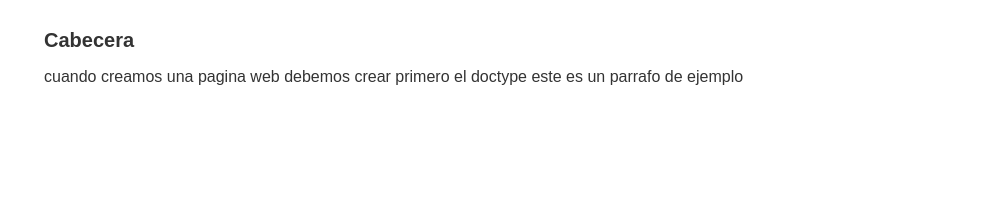
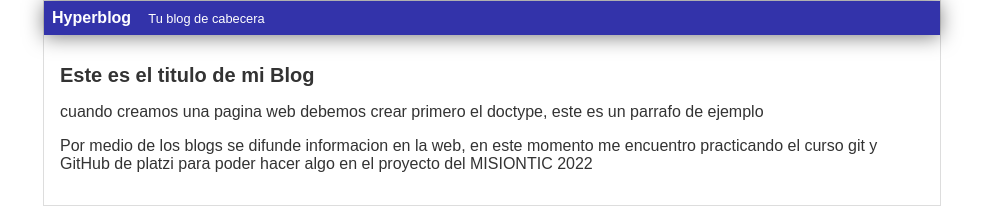
Before and after one commit to malm85/Hyperblog, a plain HTML site: page index.html in a window 1280 px wide. Shown: the whole page, without its empty margins (148-1131 px from the left). Drawn offline with Linux system fonts and the light colour scheme.

Commit message:
finalizada la cabecera con blue design

```diff
--- a/css/styles.css
+++ b/css/styles.css
@@ -2,17 +2,35 @@ body
 {
     color: #333;
     text-align: center;
-    font-family: "Arial";
+    font-family: Arial;
     font-size: 16px;
     margin: 0;
     padding: 0;
 }
+
+#cabecera
+{
+    background: #33A;
+    box-shadow: 0px 2px 20px 0px rgba(0,0,0,0.5);
+    color: white;
+    font-weight: bold;
+    margin: 0;
+    padding: 0.5em;
+}
+
+#cabecera #tagline
+{
+    padding: 0 0 0 1em;
+    font-weight: normal;
+    font-size: 0.8em;
+}
+
 #container
 {
     width: 70%;
-    padding: 1em;
+    padding: 0;
     text-align: left;
-    border: 1px #000;
+    border: 1px solid #DDD;
     margin: 0 auto;
 }
 
@@ -20,3 +38,7 @@ body
 {
     font-size: 20px;
 }
+#post
+{
+    padding: 1em;
+}
--- a/index.html
+++ b/index.html
@@ -6,11 +6,15 @@
     </head>
     <body>
         <div id="container">
+            <div id="cabecera">
+                Hyperblog
+                <span id="tagline">Tu blog de cabecera</span>
+            </div>
             <div id="post">
-                <h1>Cabecera</h1>
-                <p>cuando creamos una pagina web debemos crear primero el doctype este es un parrafo de ejemplo </p>
+                <h1>Este es el titulo de mi Blog</h1>
+                <p>cuando creamos una pagina web debemos crear primero el doctype, este es un parrafo de ejemplo </p>
+                <p>Por medio de los blogs se difunde informacion en la web, en este momento me encuentro practicando el curso git y GitHub de platzi para poder hacer algo en el proyecto del MISIONTIC 2022</p>
             </div>
         </div>
-
     </body>
 </html>
```
